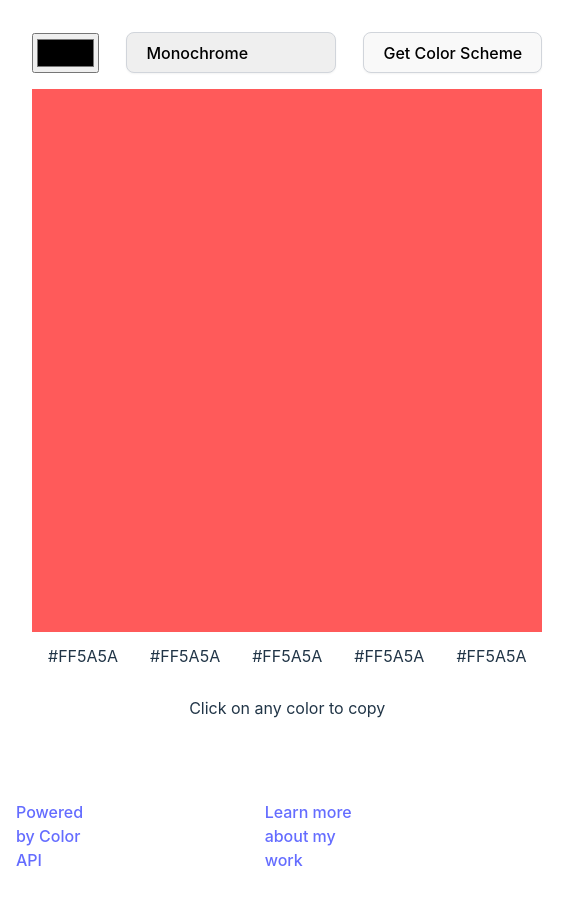
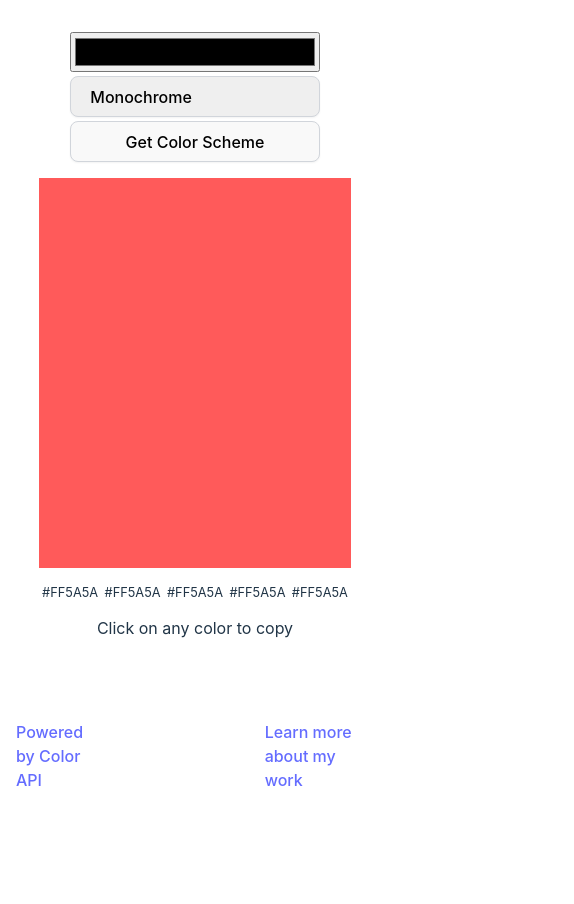
Before and after one commit to siddharthaD/colorgenerator, a website built with Vite: page index.html in a window 390 px wide. Shown: the whole page, 574 px wide, since content can reach past the window. After the commit the page ends 844 px from the top, so only its background shows below. Built offline with nearby package versions, Linux system fonts and the light colour scheme; no server answers.

```diff
--- a/index.html
+++ b/index.html
@@ -32,7 +32,7 @@
     </main>
     <footer>
       <a href="https://www.thecolorapi.com" target="_blank">Powered by Color API</a>
-      <a href="https://siddharthad.com">
+      <a href="https://blog.siddharthad.com">
         Learn more about my work
       </a>
     </footer>
--- a/style.css
+++ b/style.css
@@ -91,7 +91,7 @@
   display: grid;
   grid-template: repeat(6,1fr) 3em/ repeat(5,1fr);
 
-  height: 70vh;
+  height: 50vh;
 }
 
 .display-color
@@ -141,7 +141,7 @@
 
 select{
     border-radius: 8px;
-border: 1px solid #D1D5DB;
+  border: 1px solid #D1D5DB;
   padding: 0.6em 1.2em;
   font-size: 1em;
   font-weight: 500;
@@ -151,3 +151,36 @@
   box-shadow: 0px 1px 2px 0px #0000000D;
 
 }
+
+@media (max-width: 560px)
+{
+  #get-color-scheme {
+    flex-direction: column;
+    gap:0.25em;
+    align-items: stretch;
+  }
+
+  #input-options
+  {
+    width: 80%;
+    margin: 0 auto;
+  }
+
+  input[type=color]
+{
+  width:100%;
+  height:3em;
+}
+
+  #generated-colors{
+    grid-template: repeat(6,1fr) 1em/ repeat(5,1fr);
+    row-gap: 1em;
+  }
+
+  .display-color-card
+  {
+    grid-row: 7 / 8;
+    padding:0.25em;
+    font-size: 0.8rem;
+  }
+}
```
